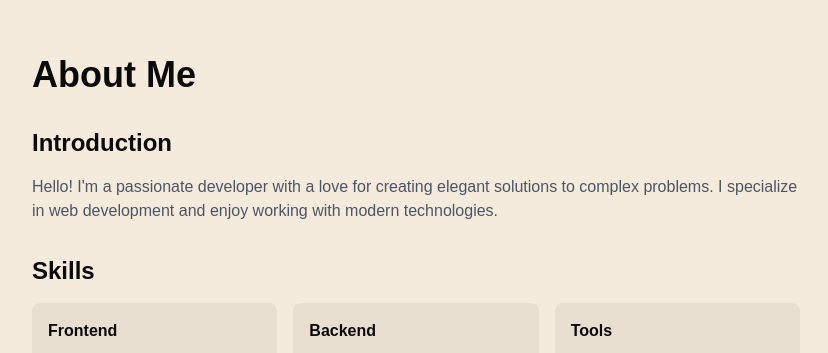
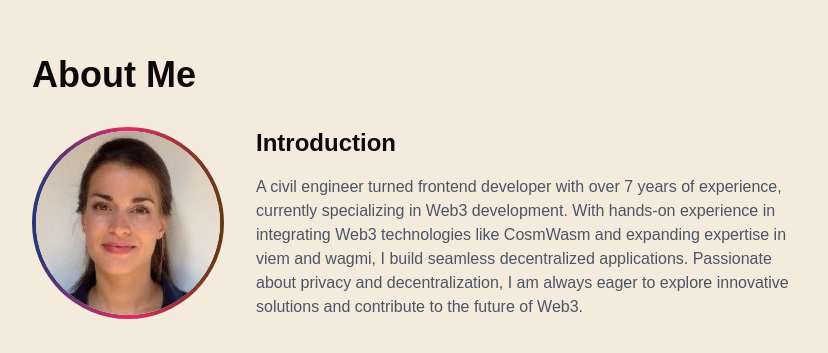
Before and after one commit to gala1234/website, a Next.js app: page / in a window 1280 px wide. Shown: the part 2425-2778 px from the top of the page, without its empty margins (48-876 px from the left). Built offline with nearby package versions, Linux system fonts and the light colour scheme.

Commit message:
adding my photo

```diff
--- a/src/app/layout.tsx
+++ b/src/app/layout.tsx
@@ -2,7 +2,6 @@ import type { Metadata } from 'next';
 import { Geist, Geist_Mono } from 'next/font/google';
 import './globals.css';
 import { ThemeProvider } from '@/providers/ThemeProvider';
-import ThemeToggle from '@/components/common/ThemeToggle';
 
 const geistSans = Geist({
   variable: '--font-geist-sans',
--- a/src/components/AboutSection.tsx
+++ b/src/components/AboutSection.tsx
@@ -1,76 +1,99 @@
-import React from 'react';
+'use client';
+
+import SectionHeader from './texts/SectionHeader';
+import SectionSubHeader from './texts/SectionSubHeader';
+import SkillCard from './cards/SkillCard';
+import ExperienceCard from './cards/ExperienceCard';
+import Image from 'next/image';
+import { motion } from 'framer-motion';
+
+const skillsData = [
+  {
+    title: 'frontend',
+    skills: ['React', 'Next.js', 'TypeScript', 'Tailwind CSS'],
+  },
+  {
+    title: 'web3',
+    skills: ['Solidity', 'Ethereum EVM', 'Viem/Wagmi', 'Ethers.js'],
+  },
+  { title: 'backend', skills: ['Node.js', 'Express', 'PostgreSQL', 'MongoDB'] },
+  { title: 'tools', skills: ['Git', 'Docker', 'AWS', 'CI/CD'] },
+];
+
+const experienceData = [
+  {
+    title: 'Web3 Frontend Developer - Nym Technologies SA',
+    period: 'Mar 2022 - Present',
+    description:
+      "Contributing to the improvement of NYM's existing frontend applications (wallet, explorer, WASM tools), optimising user experience and accessibility. Independently developing new websites, ensuring seamless access to NYM's strong network-level privacy benefits.",
+  },
+  {
+    title: 'Frontend Developer - Gaming Innovation Group',
+    period: 'Apr 2018 - Mar 2022',
+    description:
+      'Led frontend development across multiple casino platforms using Vue.js, Preact, and Web Components. Key projects included HardRock Casino, Mr. Green Casino, and development of the Wand Framework. Focused on performance, scalability, and user experience.',
+  },
+  {
+    title: 'Frontend Developer Intern - Adalab',
+    period: 'Oct 2017 - Mar 2018',
+    description:
+      'Participated in high-intensity Frontend program, collaborating on multiple web development projects using agile methodologies. Worked on both internal and external organization projects, developing strong collaborative skills.',
+  },
+];
 
 export default function AboutSection() {
   return (
     <section id="about" className="min-h-screen p-8 sm:p-20">
-      <h1 className="mb-8 text-4xl font-bold">About Me</h1>
+      <SectionHeader title="About Me" />
       <div className="max-w-3xl space-y-8">
-        <section>
-          <h2 className="mb-4 text-2xl font-semibold">Introduction</h2>
-          <p className="text-gray-600 dark:text-gray-300">
-            Hello! I&apos;m a passionate developer with a love for creating
-            elegant solutions to complex problems. I specialize in web
-            development and enjoy working with modern technologies.
-          </p>
-        </section>
-
-        <section>
-          <h2 className="mb-4 text-2xl font-semibold">Skills</h2>
-          <div className="grid grid-cols-2 gap-4 md:grid-cols-3">
-            <div className="rounded-lg bg-black/[.05] p-4 dark:bg-white/[.06]">
-              <h3 className="mb-2 font-semibold">Frontend</h3>
-              <ul className="space-y-1 text-sm text-gray-600 dark:text-gray-300">
-                <li>React</li>
-                <li>Next.js</li>
-                <li>TypeScript</li>
-                <li>Tailwind CSS</li>
-              </ul>
+        <section className="flex flex-col md:flex-row md:items-start md:gap-8">
+          <motion.div
+            className="relative mb-6 h-48 w-48 flex-shrink-0 md:mb-0"
+            initial={{ opacity: 0.6, scale: 0.5 }}
+            transition={{ duration: 0.9, ease: 'easeOut' }}
+            whileInView={{ opacity: 1, scale: 1 }}
+          >
+            <div className="absolute inset-0 rounded-full bg-gradient p-1">
+              <div className="h-full w-full overflow-hidden rounded-full bg-white dark:bg-black">
+                <Image
+                  src="/gala-profile.jpeg"
+                  alt="Gala's profile picture"
+                  width={192}
+                  height={192}
+                  className="h-full w-full object-cover"
+                />
+              </div>
             </div>
-            <div className="rounded-lg bg-black/[.05] p-4 dark:bg-white/[.06]">
-              <h3 className="mb-2 font-semibold">Backend</h3>
-              <ul className="space-y-1 text-sm text-gray-600 dark:text-gray-300">
-                <li>Node.js</li>
-                <li>Express</li>
-                <li>PostgreSQL</li>
-                <li>MongoDB</li>
-              </ul>
-            </div>
-            <div className="rounded-lg bg-black/[.05] p-4 dark:bg-white/[.06]">
-              <h3 className="mb-2 font-semibold">Tools</h3>
-              <ul className="space-y-1 text-sm text-gray-600 dark:text-gray-300">
-                <li>Git</li>
-                <li>Docker</li>
-                <li>AWS</li>
-                <li>CI/CD</li>
-              </ul>
-            </div>
+          </motion.div>
+          <div>
+            <SectionSubHeader title="Introduction" />
+            <p className="text-gray-600 dark:text-gray-300">
+              A civil engineer turned frontend developer with over 7 years of
+              experience, currently specializing in Web3 development. With
+              hands-on experience in integrating Web3 technologies like CosmWasm
+              and expanding expertise in viem and wagmi, I build seamless
+              decentralized applications. Passionate about privacy and
+              decentralization, I am always eager to explore innovative
+              solutions and contribute to the future of Web3.
+            </p>
           </div>
         </section>
 
         <section>
-          <h2 className="mb-4 text-2xl font-semibold">Experience</h2>
+          <SectionSubHeader title="Skills" />
+          <div className="grid grid-cols-2 gap-4 md:grid-cols-3">
+            {skillsData.map((skill) => (
+              <SkillCard key={skill.title} {...skill} />
+            ))}
+          </div>
+        </section>
+
+        <section>
+          <SectionHeader title="Experience" />
           <div className="space-y-6">
-            <div>
-              <h3 className="font-semibold">Senior Developer - Tech Company</h3>
-              <p className="text-sm text-gray-500 dark:text-gray-400">
-                2020 - Present
-              </p>
-              <p className="mt-2 text-gray-600 dark:text-gray-300">
-                Led development of multiple web applications using React and
-                Node.js. Implemented CI/CD pipelines and mentored junior
-                developers.
-              </p>
-            </div>
-            <div>
-              <h3 className="font-semibold">Full Stack Developer - Startup</h3>
-              <p className="text-sm text-gray-500 dark:text-gray-400">
-                2018 - 2020
-              </p>
-              <p className="mt-2 text-gray-600 dark:text-gray-300">
-                Developed and maintained various web applications. Worked
-                closely with design team to implement responsive UI/UX.
-              </p>
-            </div>
+            {experienceData.map((exp) => (
+              <ExperienceCard key={exp.title} {...exp} />
+            ))}
           </div>
         </section>
       </div>
--- /dev/null
+++ b/src/components/cards/ExperienceCard.tsx
@@ -0,0 +1,19 @@
+interface ExperienceCardProps {
+  title: string;
+  period: string;
+  description: string;
+}
+
+export default function ExperienceCard({
+  title,
+  period,
+  description,
+}: ExperienceCardProps) {
+  return (
+    <div>
+      <h3 className="font-semibold">{title}</h3>
+      <p className="text-sm text-gray-500 dark:text-gray-400">{period}</p>
+      <p className="mt-2 text-gray-600 dark:text-gray-300">{description}</p>
+    </div>
+  );
+}
--- /dev/null
+++ b/src/components/cards/SkillCard.tsx
@@ -0,0 +1,17 @@
+interface SkillCardProps {
+  title: string;
+  skills: string[];
+}
+
+export default function SkillCard({ title, skills }: SkillCardProps) {
+  return (
+    <div className="rounded-lg bg-black/[.05] p-4 dark:bg-white/[.06]">
+      <h3 className="mb-2 font-semibold">{title}</h3>
+      <ul className="space-y-1 text-sm text-gray-600 dark:text-gray-300">
+        {skills.map((skill) => (
+          <li key={skill}>{skill}</li>
+        ))}
+      </ul>
+    </div>
+  );
+}
--- a/src/components/navigation/constant.ts
+++ b/src/components/navigation/constant.ts
@@ -5,6 +5,6 @@ export type NavLink = {
 
 export const sections: NavLink[] = [
   { name: 'top', link: '#' },
-  { name: 'projects', link: '#projects' },
+  { name: 'web3 projects', link: '#projects' },
   { name: 'about', link: '#about' },
 ];
--- /dev/null
+++ b/src/components/texts/SectionHeader.tsx
@@ -0,0 +1,7 @@
+interface SectionHeaderProps {
+  title: string;
+}
+
+export default function SectionHeader({ title }: SectionHeaderProps) {
+  return <h1 className="mb-8 text-4xl font-bold">{title}</h1>;
+}
--- /dev/null
+++ b/src/components/texts/SectionSubHeader.tsx
@@ -0,0 +1,7 @@
+interface SectionHeaderProps {
+  title: string;
+}
+
+export default function SectionHeader({ title }: SectionHeaderProps) {
+  return <h2 className="mb-4 text-2xl font-semibold">{title}</h2>;
+}
```
Also changed, not shown: public/gala-profile.jpeg (added).
